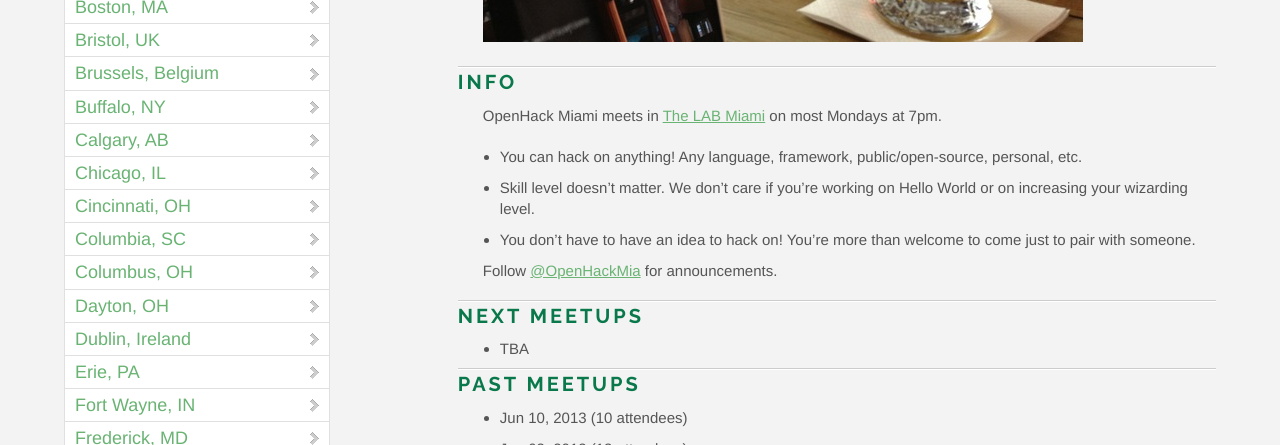
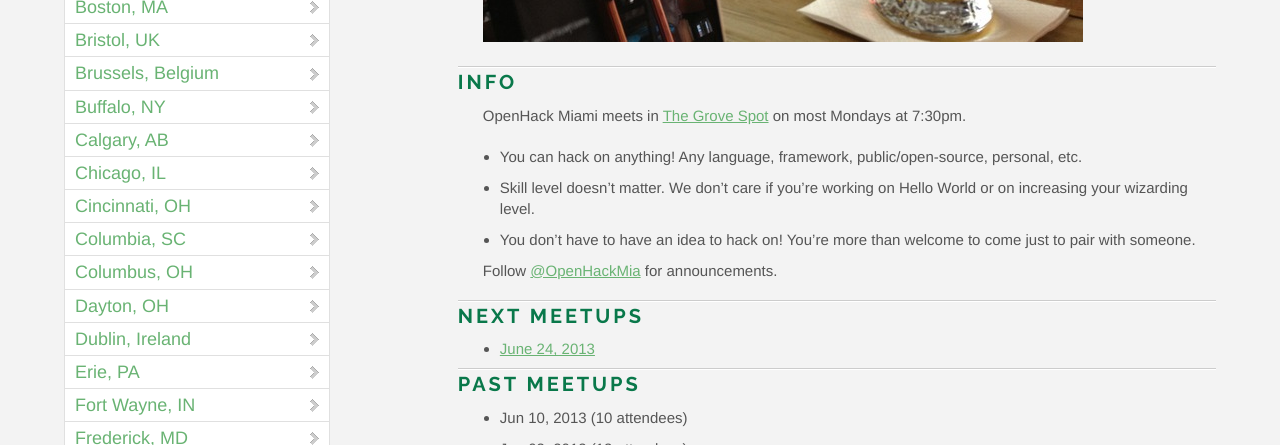
Before and after one commit to OpenHack/openhack.github.com, a Jekyll site: the page built from miami/index.markdown, in a window 1280 px wide and 900 px high, scrolled down 470 px. Shown: the part 153-598 px from the top of the window. Built offline with Jekyll 4.4.1, drawn with Linux system fonts in a browser that asks for light colours; nearby versions of some CDN libraries; Markdown is read by kramdown in place of the engine named in the settings; comment, search, counter and statistics services are not loaded.

Commit message:
Miami updates

```diff
--- a/miami/index.markdown
+++ b/miami/index.markdown
@@ -9,7 +9,7 @@ title: OpenHack - Miami, FL
 
 ### Info
 
-OpenHack Miami meets in [The LAB Miami](http://thelabmiami.com/) on most Mondays at 7pm.
+OpenHack Miami meets in [The Grove Spot](http://grovespot.com/) on most Mondays at 7:30pm.
 
 * You can hack on anything! Any language, framework, public/open-source, personal, etc.
 * Skill level doesn't matter. We don't care if you're working on Hello World or on increasing your wizarding level.
@@ -19,7 +19,7 @@ Follow [@OpenHackMia](http://twitter.com/openhackmia) for announcements.
 
 ### Next meetups
 
-* TBA
+* [June 24, 2013](http://www.meetup.com/miamirb/events/125319012/)
 
 ### Past meetups
 
```
